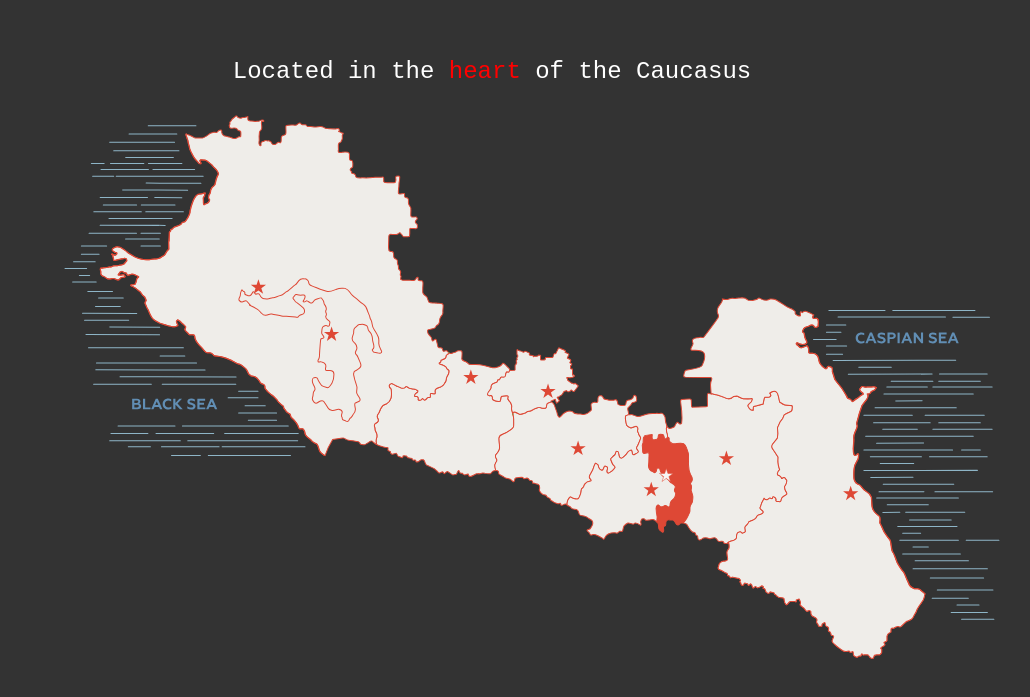
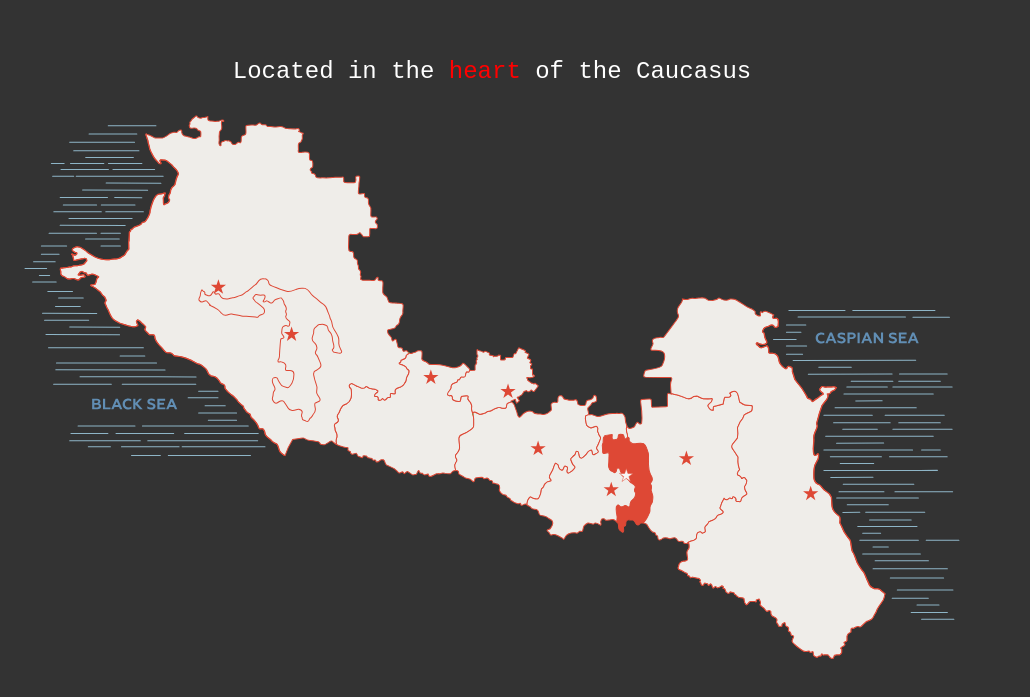
Before and after one commit to akhmed0606/bootstrap-webpage, a plain HTML site: page index.html in a window 1280 px wide. Shown: the part 1384-2081 px from the top of the page, without its empty margins (96-1126 px from the left). Drawn offline with nearby package versions, Linux system fonts and the light colour scheme.

Commit message:
Update style.css

```diff
--- a/style.css
+++ b/style.css
@@ -164,8 +164,8 @@ span {
 }
 .img-fluid img {
   width:100%;
-  margin-left:40px;
   margin-top:20px;
+  object-fit:cover;
 }
 .heart {
   color:red;
```
